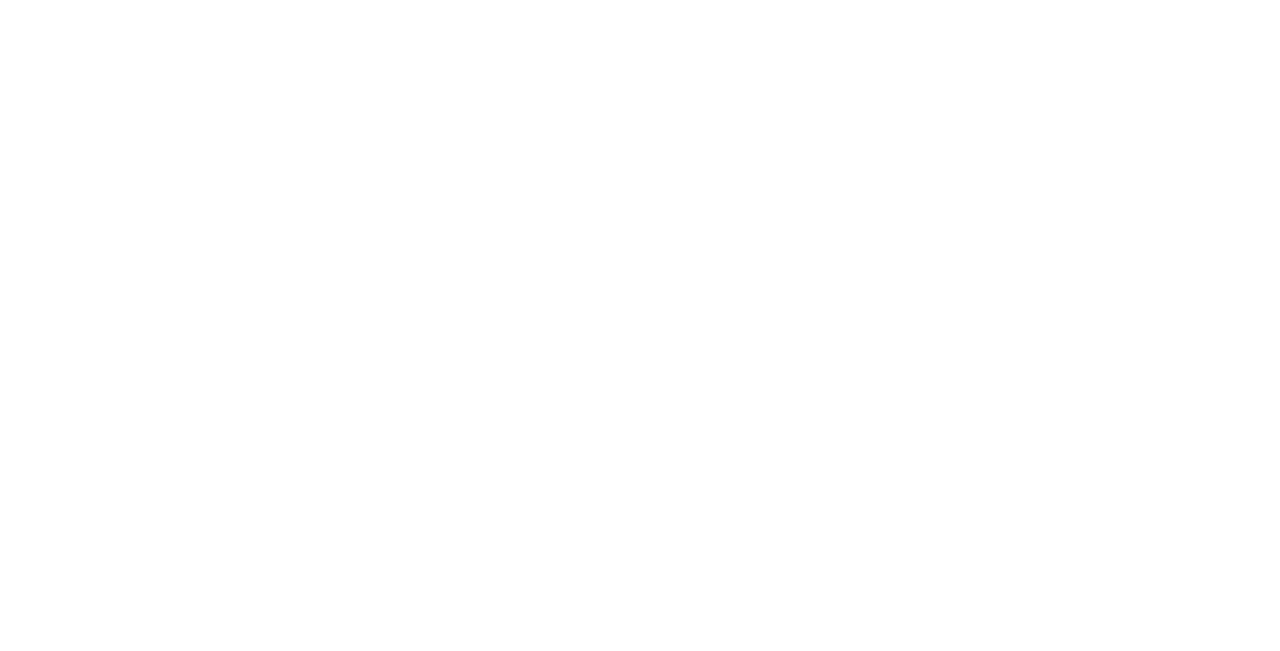
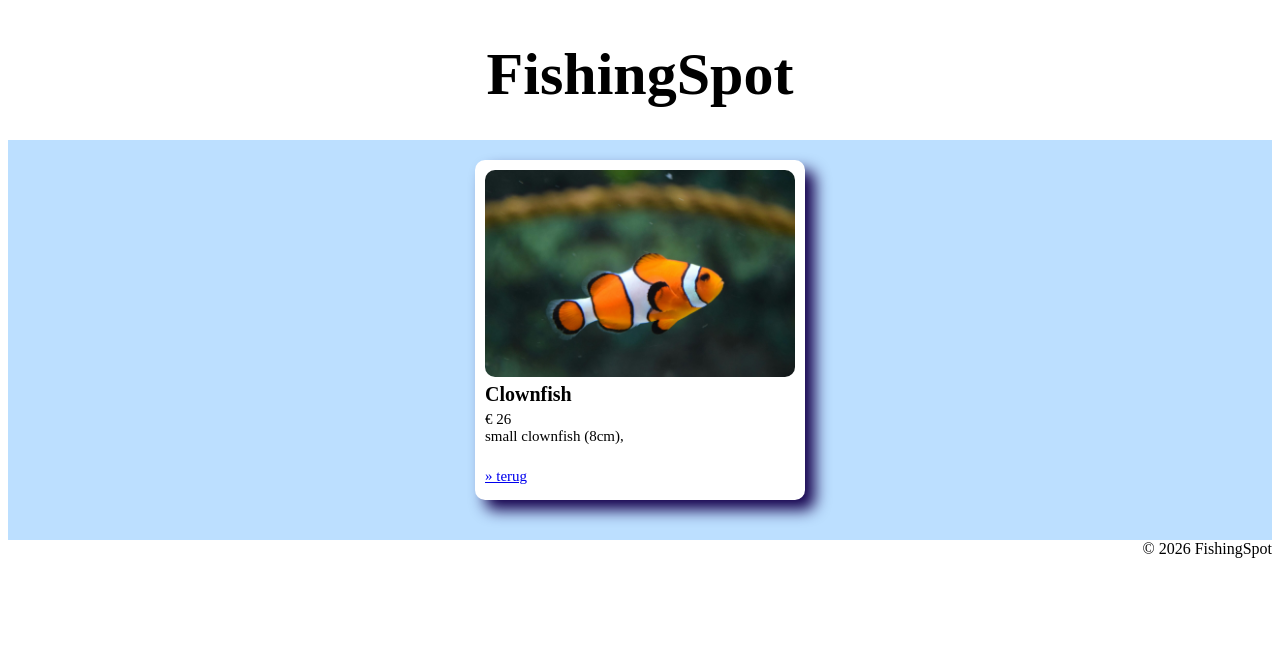
Before and after one commit to JulesvanTol/mijn_webshop, a plain HTML site: page detail.html in a window 1280 px wide. Drawn offline with Linux system fonts and the light colour scheme.

Commit message:
almost done with detail page

```diff
--- a/css/style.css
+++ b/css/style.css
@@ -25,14 +25,18 @@
 }
 #content div img {
     border-radius: 10px;
-    width: 170px;
+    width: 110px;
 }
-#content div h2 {
+#content div h3 {
     font-size: 25px;
-    margin: 0;
+    margin-top: 0px;
 }
 #content div p {
     font-size: 20px;
+    margin-top: -30px;
+}
+#content div a {
+    font-size: 15px;
     margin-top: 0px;
 }
 
@@ -41,3 +45,36 @@
     height: 100px;
     text-align: right;
 }
+#content2 {
+    background-color: #bcdfff;
+    height: 400px;
+    display: flex;
+    justify-content: center;
+}
+#content2 div img {
+    border-radius: 10px;
+    width: 310px;
+    justify-content: center;
+}
+    #content2 div {
+  background-color: #ffffff;
+  border-radius: 10px;
+  box-shadow: 10px 10px 15px rgb(21, 1, 77);
+  margin: 20px;
+  padding: 10px;
+  font-size: 24px;
+  height: 320px;
+}
+
+#content2 div h3 {
+    font-size: 20px;
+    margin-top: 0px;
+}
+#content2 div p {
+    font-size: 15px;
+    margin-top: -15px;
+}
+#content2 div a {
+    font-size: 15px;
+    margin-bottom: 10%;
+}
--- a/detail.html
+++ b/detail.html
@@ -0,0 +1,32 @@
+<!DOCTYPE html>
+<html lang="nl">
+<head>
+    <meta charset="UTF-8">
+    <meta name="viewport" content="width=device-width, initial-scale=1.0">
+    <title>FishingSpot</title>
+    <link rel="stylesheet" href="css/style.css">
+</head>
+<body>
+    <div id="container">
+        <div id="header">
+
+            <h1>FishingSpot</h1>
+
+        </div>
+        <div id="content2">
+
+
+
+                <div>
+                    <img src="images/fih.jpg" alt="een fishy">
+                    <h3>Clownfish</h3>
+                    <p>&euro; 26</p>
+                    <p>small clownfish (8cm), </p>
+                     <a href="index.html">&raquo; terug</a>
+                </div>
+
+        </div>
+        <div id="footer">&copy; 2026 FishingSpot</div>
+    </div>
+</body>
+</html>
```
Also changed, not shown: index.html (+11 -11 lines).
